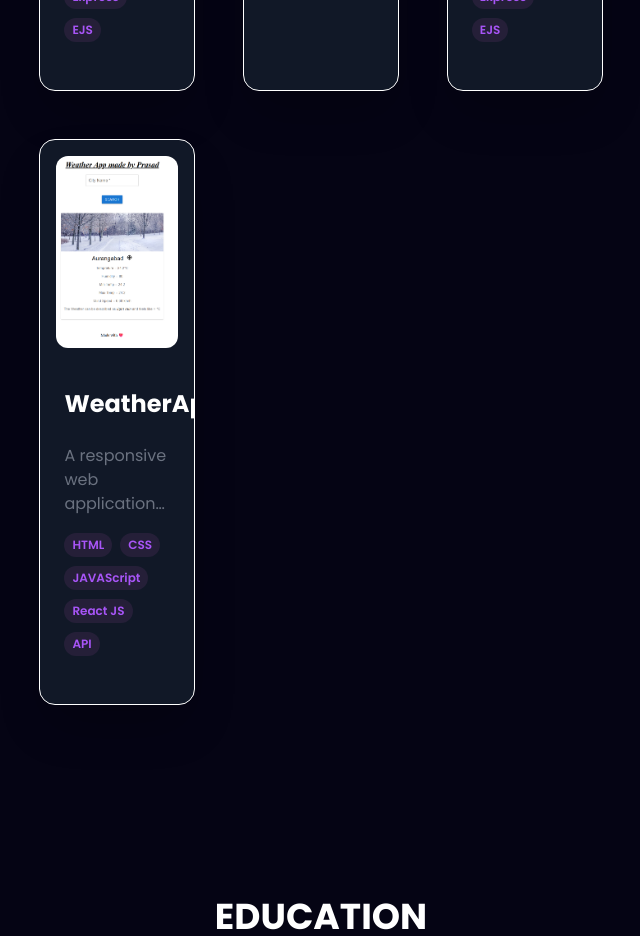
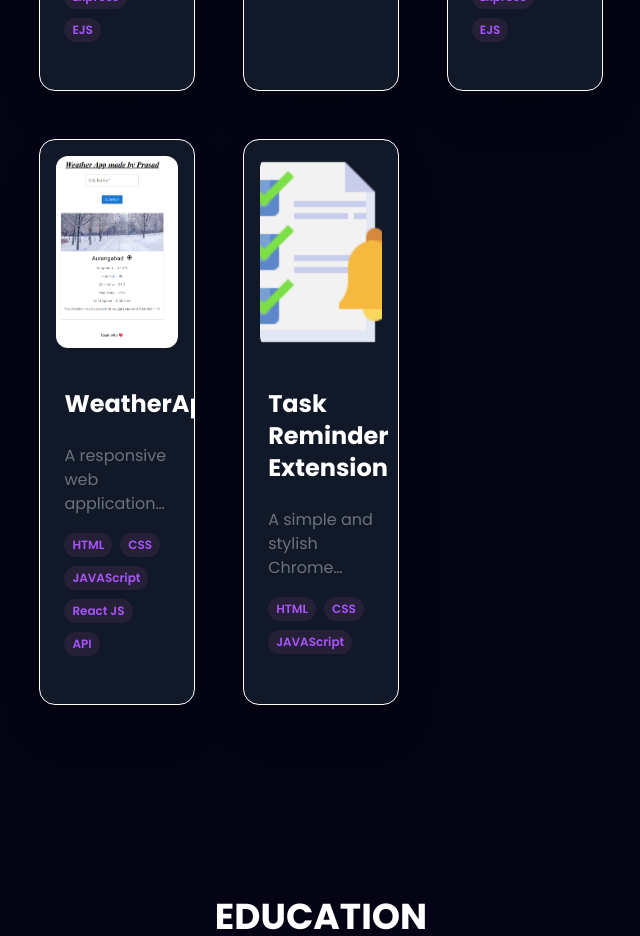
Before and after one commit to Prasadsing25/Prasadsing-Portfolio, a React (Vite) app: page / in a window 1280 px wide. Shown: the part 4860-5796 px from the top of the page, without its empty margins (319-959 px from the left). Built offline with nearby package versions, Linux system fonts and the light colour scheme.

Commit message:
Update Projects Listings

```diff
--- a/src/constants.js
+++ b/src/constants.js
@@ -40,6 +40,8 @@ import simonsaygameLogo from "./assets/work_logo/SimonSayGame.png";
 import stopwatchLogo from "./assets/work_logo/stopwatch.png";
 import wanderlustLogo from "./assets/work_logo/Wanderlust.png";
 import weatherappLogo from "./assets/work_logo/WeatherApp.png";
+import TaskReminder from "./assets/work_logo/TaskReminder.png";
+
 
 
 export const SkillsInfo = [
@@ -213,4 +215,14 @@ export const Projects = [
         github: "https://github.com/Prasadsing25/Wanderlust-project",
         webapp: "https://wanderlust-project-296s.onrender.com"
     },
+    {
+        id: 4,
+        title: "Task Reminder Extension",
+        description:
+           "A simple and stylish Chrome extension built with HTML, CSS, and JavaScript that lets users add, manage, and get notified about tasks—right from their browser. Stay organized, never miss a task!",
+        img: TaskReminder,
+        tags: ["HTML", "CSS", "JAVAScript"],
+        github: "https://github.com/Prasadsing25/Wanderlust-project",
+        webapp: "https://wanderlust-project-296s.onrender.com"
+    },
 ];
```
Also changed, not shown: src/assets/work_logo/TaskReminder.png (added).
